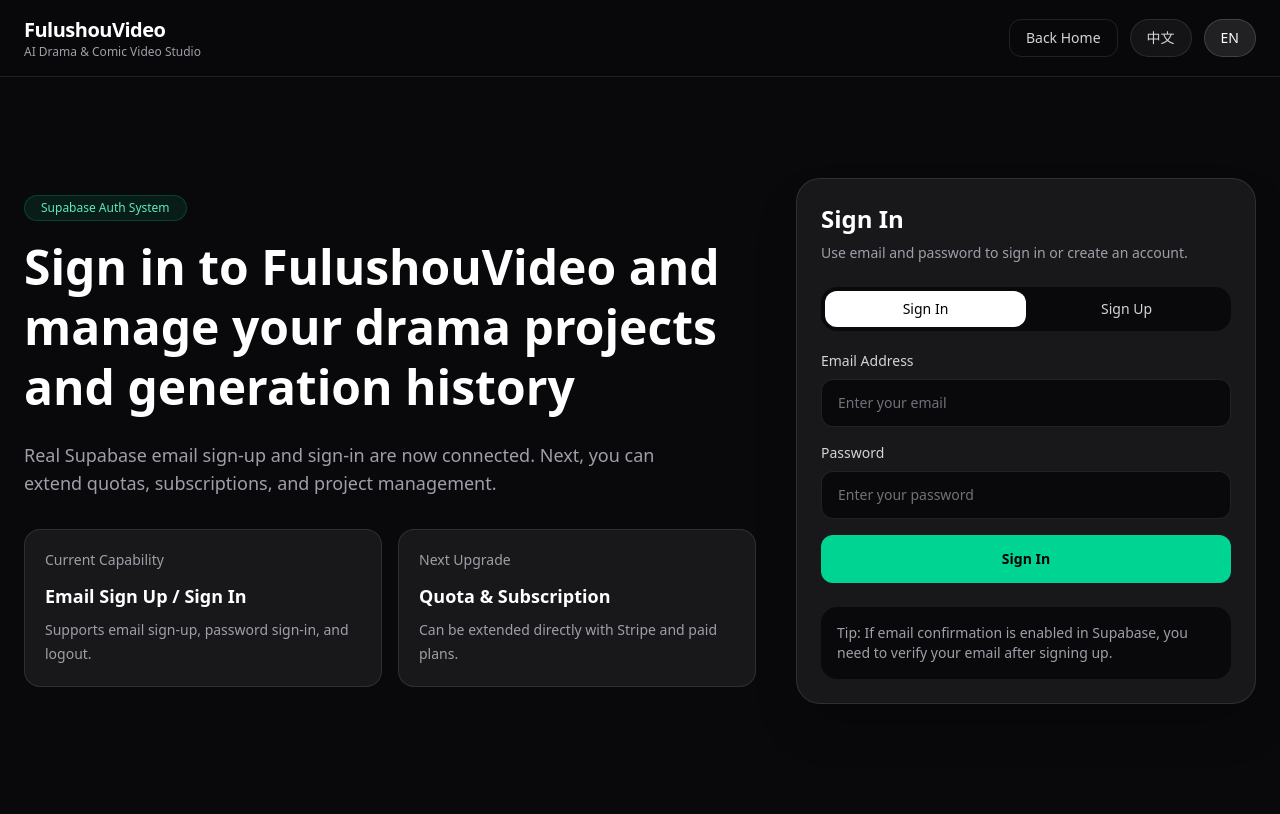
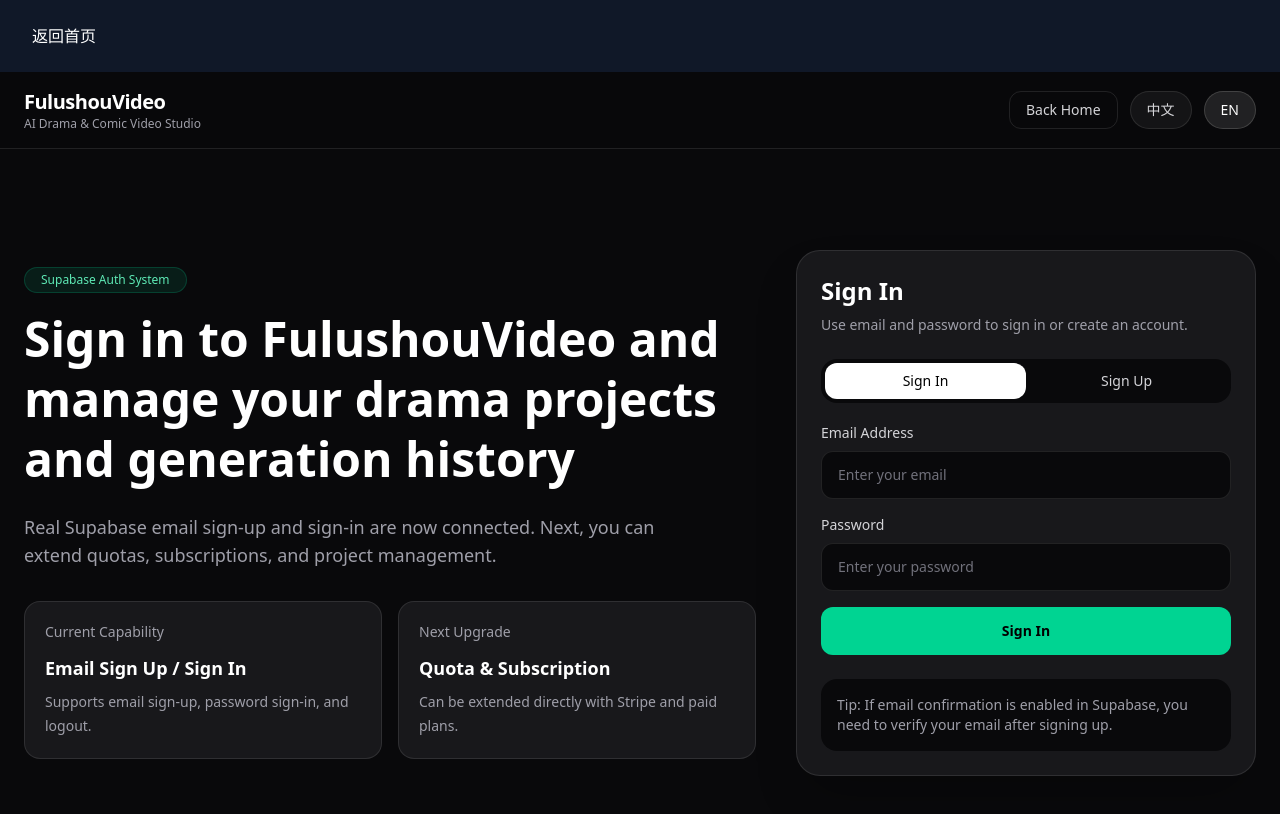
Before and after one commit to flexible-fls/story2video-web, a Next.js app: page /en/auth in a window 1280 px wide. Shown: the top 814 px of the page. Built offline with nearby package versions, Linux system fonts and the light colour scheme; no server answers.

Commit message:
fix: improve button styles and add return to home button with admin entry

```diff
--- a/src/app/[locale]/layout.tsx
+++ b/src/app/[locale]/layout.tsx
@@ -1,89 +1,51 @@
-import type { Metadata } from "next";
+"use client";
 
-export async function generateMetadata({
-  params,
-}: {
-  params: Promise<{ locale: string }>;
-}): Promise<Metadata> {
-  const { locale } = await params;
+import Link from "next/link";
+import { useEffect, useState } from "react";
+import { supabase } from "@/lib/supabase";
+import { usePathname } from "next/navigation";
 
-  if (locale === "zh") {
-    return {
-      title: "AI短剧与漫剧生成平台",
-      description:
-        "FulushouVideo 是面向真人短剧与漫剧团队的 AI 生产平台，支持剧本解析、角色识别、分镜生成、爆点文案与视频预览工作流。",
-      keywords: [
-        "AI短剧生成",
-        "AI漫剧生成",
-        "剧本转视频",
-        "短剧分镜生成",
-        "短剧生产平台",
-        "FulushouVideo",
-      ],
-      openGraph: {
-        title: "FulushouVideo - AI短剧与漫剧生成平台",
-        description:
-          "上传剧本，自动解析角色、分镜、标题文案与视频预览结果。",
-        url: "https://fulushouvideo.com/zh",
-        locale: "zh_CN",
-        type: "website",
-      },
-      twitter: {
-        card: "summary_large_image",
-        title: "FulushouVideo - AI短剧与漫剧生成平台",
-        description:
-          "上传剧本，自动解析角色、分镜、标题文案与视频预览结果。",
-      },
-      alternates: {
-        canonical: "https://fulushouvideo.com/zh",
-        languages: {
-          zh: "https://fulushouvideo.com/zh",
-          en: "https://fulushouvideo.com/en",
-        },
-      },
+export default function Layout({ children }: { children: React.ReactNode }) {
+  const pathname = usePathname();
+  const [isAdmin, setIsAdmin] = useState(false);
+  const [loading, setLoading] = useState(true);
+
+  useEffect(() => {
+    const checkAdminStatus = async () => {
+      const { data: { user } } = await supabase.auth.getUser();
+
+      // Check if the current user's email is in the admin list
+      if (user && process.env.NEXT_PUBLIC_ADMIN_EMAILS?.split(",").includes(user.email)) {
+        setIsAdmin(true);
+      }
+      setLoading(false);
     };
-  }
 
-  return {
-    title: "AI Drama & Comic Video Studio",
-    description:
-      "FulushouVideo is an AI production platform for live-action short dramas and comic videos, supporting script parsing, character extraction, storyboard generation, hook copy, and video preview workflows.",
-    keywords: [
-      "AI drama generator",
-      "AI comic generator",
-      "script to video",
-      "storyboard generator",
-      "AI short drama production",
-      "FulushouVideo",
-    ],
-    openGraph: {
-      title: "FulushouVideo - AI Drama & Comic Video Studio",
-      description:
-        "Upload scripts and generate characters, storyboard, AI titles, cover copy, and preview-ready outputs.",
-      url: "https://fulushouvideo.com/en",
-      locale: "en_US",
-      type: "website",
-    },
-    twitter: {
-      card: "summary_large_image",
-      title: "FulushouVideo - AI Drama & Comic Video Studio",
-      description:
-        "Upload scripts and generate characters, storyboard, AI titles, cover copy, and preview-ready outputs.",
-    },
-    alternates: {
-      canonical: "https://fulushouvideo.com/en",
-      languages: {
-        zh: "https://fulushouvideo.com/zh",
-        en: "https://fulushouvideo.com/en",
-      },
-    },
-  };
+    checkAdminStatus();
+  }, []);
+
+  return (
+    <div>
+      <header className="flex justify-between items-center py-6 px-8 bg-gray-900 text-white shadow-md">
+        {/* 只有在不是首页的页面才显示返回首页按钮 */}
+        {pathname !== '/' && (
+          <Link href="/" className="btn-return-home">
+            返回首页
+          </Link>
+        )}
+      </header>
+
+      {/* 管理员入口放回账户中心页面 */}
+      {!loading && isAdmin && pathname === "/account" && (
+        <div className="admin-entry-container text-center mt-6">
+          <Link href="/admin" className="btn-admin-entry">
+            管理员入口
+          </Link>
+        </div>
+      )}
+
+      {/* 页面内容 */}
+      <main>{children}</main>
+    </div>
+  );
 }
-
-export default function LocaleLayout({
-  children,
-}: {
-  children: React.ReactNode;
-}) {
-  return <>{children}</>;
-}
--- /dev/null
+++ b/src/styles/global.css
@@ -0,0 +1,62 @@
+/* 基本页面设置 */
+body {
+  font-family: 'Arial', sans-serif;
+  background-color: #f4f4f9;
+  margin: 0;
+  padding: 0;
+}
+
+/* 返回首页按钮 */
+.btn-return-home {
+  padding: 12px 24px;
+  background: linear-gradient(45deg, #ff6600, #e65c00);
+  color: white;
+  border-radius: 8px;
+  text-decoration: none;
+  font-weight: bold;
+  box-shadow: 0px 6px 15px rgba(0, 0, 0, 0.2);
+  transition: all 0.3s ease;
+}
+
+.btn-return-home:hover {
+  background: linear-gradient(45deg, #ff7f00, #cc5200);
+  transform: translateY(-3px);
+  box-shadow: 0px 8px 20px rgba(0, 0, 0, 0.3);
+}
+
+/* 管理员入口按钮 */
+.btn-admin-entry {
+  padding: 12px 24px;
+  background: linear-gradient(45deg, #ff6600, #ff3300);
+  color: white;
+  border-radius: 8px;
+  text-decoration: none;
+  font-weight: bold;
+  box-shadow: 0px 6px 15px rgba(0, 0, 0, 0.2);
+  transition: all 0.3s ease;
+}
+
+.btn-admin-entry:hover {
+  background: linear-gradient(45deg, #e65c00, #cc5200);
+  transform: translateY(-3px);
+  box-shadow: 0px 8px 20px rgba(0, 0, 0, 0.3);
+}
+
+/* 页面间距和整体优化 */
+.container {
+  max-width: 1200px;
+  margin: 0 auto;
+  padding: 20px;
+}
+
+header {
+  border-bottom: 2px solid #333;
+}
+
+main {
+  padding: 20px;
+  background-color: #ffffff;
+  border-radius: 8px;
+  margin-top: 20px;
+  box-shadow: 0px 4px 10px rgba(0, 0, 0, 0.1);
+}
```
